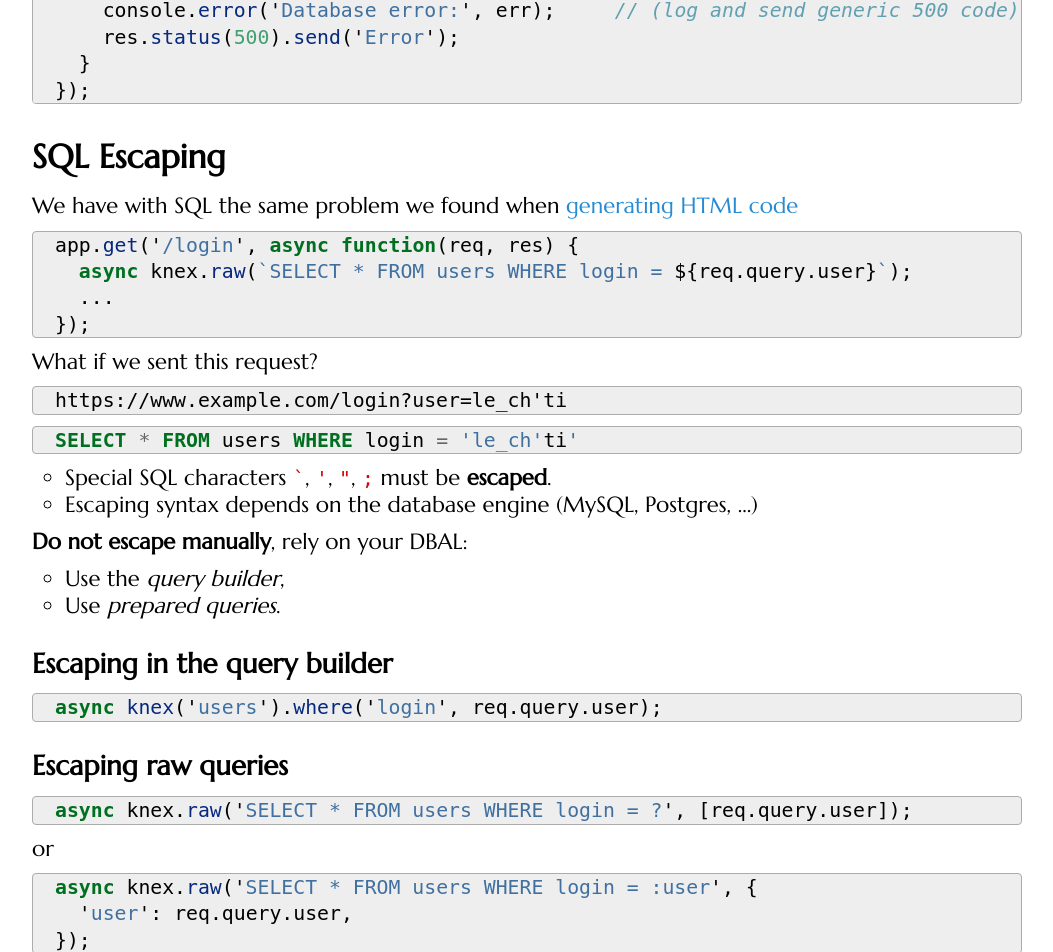
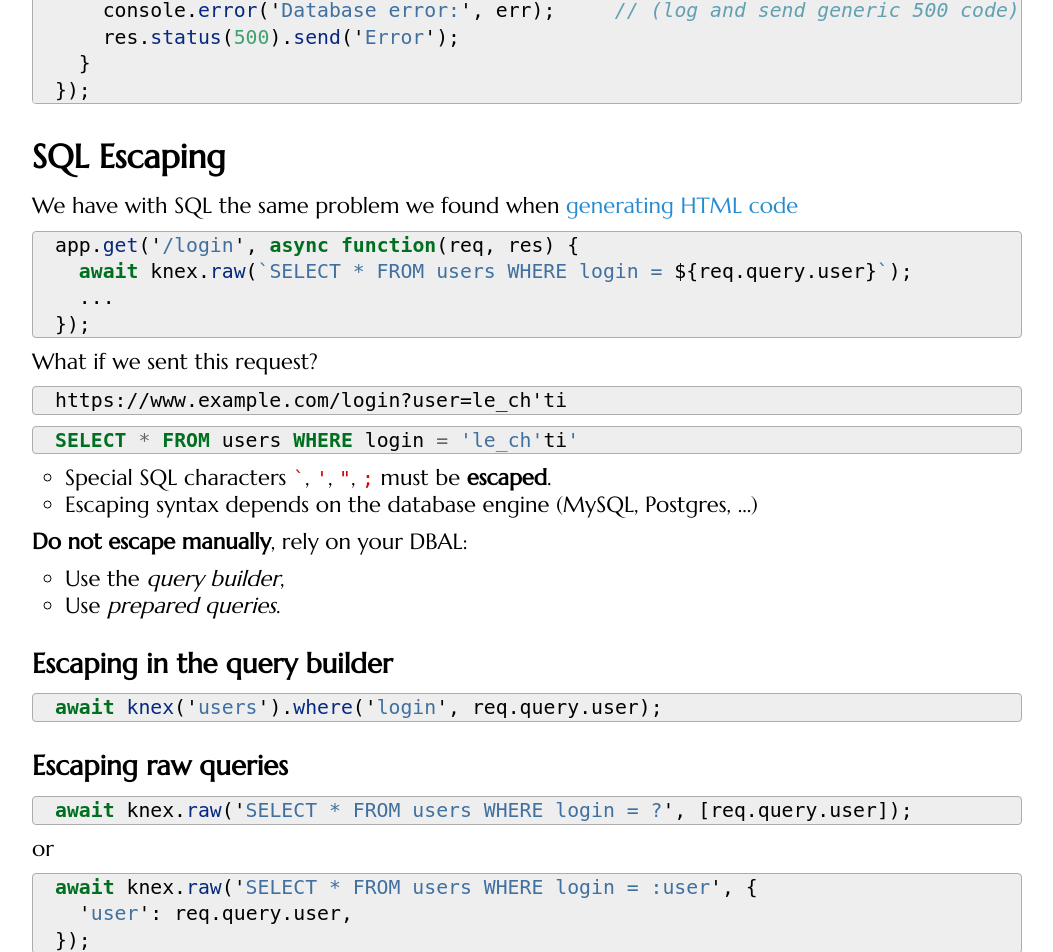
Before and after one commit to defeo/aws, a Jekyll site: the page built from _lessons/sql.md, in a window 1280 px wide and 1400 px high, scrolled down 7835 px. Shown: the top 952 px of the window, without its empty margins (113-1166 px from the left). Built offline with Jekyll 4.4.1, drawn with Linux system fonts in a browser that asks for light colours; some web fonts are replaced.

Commit message:
Typo fixes

````diff
--- a/_lessons/sql.md
+++ b/_lessons/sql.md
@@ -350,7 +350,7 @@ We have with SQL the same problem we found when [generating HTML code](templates
 
 ```js
 app.get('/login', async function(req, res) {
-  async knex.raw(`SELECT * FROM users WHERE login = ${req.query.user}`);
+  await knex.raw(`SELECT * FROM users WHERE login = ${req.query.user}`);
   ...
 });
 ```
@@ -380,19 +380,19 @@ SELECT * FROM users WHERE login = 'le_ch'ti'
 ### Escaping in the query builder
 
 ```js
-async knex('users').where('login', req.query.user);
+await knex('users').where('login', req.query.user);
 ```
 
 ### Escaping raw queries
 
 ```js
-async knex.raw('SELECT * FROM users WHERE login = ?', [req.query.user]);
+await knex.raw('SELECT * FROM users WHERE login = ?', [req.query.user]);
 ```
 
 or
 
 ```js
-async knex.raw('SELECT * FROM users WHERE login = :user', {
+await knex.raw('SELECT * FROM users WHERE login = :user', {
   'user': req.query.user,
 });
 ```
````
